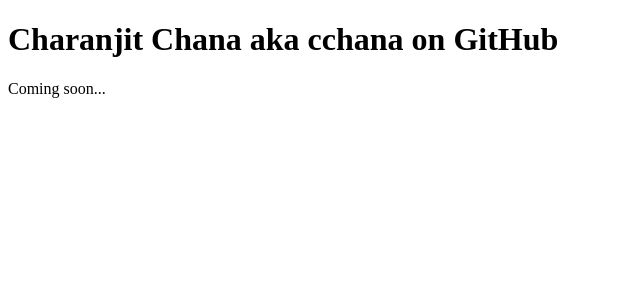
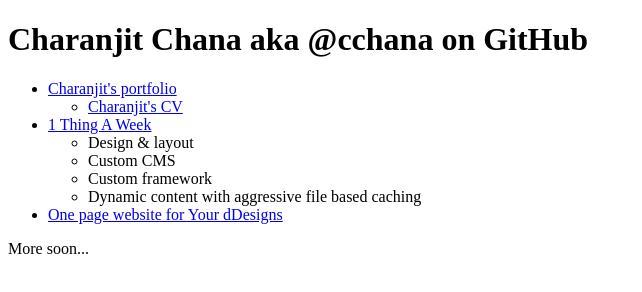
Before and after one commit to cchana/cchana.github.io, a plain HTML site: page index.html in a window 1280 px wide. Shown: the whole page, without its empty margins (0-642 px from the left). Drawn offline with Linux system fonts and the light colour scheme.

Commit message:
Update index.html
updated with links to my recent work.

```diff
--- a/index.html
+++ b/index.html
@@ -2,13 +2,30 @@
 <html>
 <head>
 	<meta http-equiv="Content-Type" content="text/html;charset=utf-8"/>
-	<title>Charanjit Chana aka cchana on GitHub</title>
+	<title>Charanjit Chana aka @cchana on GitHub</title>
 </head>
 <body>
 
-<h1>Charanjit Chana aka cchana on GitHub</h1>
+<h1>Charanjit Chana aka @cchana on GitHub</h1>
 
-<p>Coming soon...</p>
+<ul>
+	<li><a href="https://charanj.it">Charanjit's portfolio</a>
+		<ul>
+			<li><a href="https://charanj.it/cv">Charanjit's CV</a></li>
+		</ul>
+	</li>
+	<li><a href="https://www.1thingaweek.com">1 Thing A Week</a>
+		<ul>
+			<li>Design & layout</li>
+			<li>Custom CMS</li>
+			<li>Custom framework</li>
+			<li>Dynamic content with aggressive file based caching</li>
+		</ul>
+	</li>
+	<li><a href="https://www.yourddesigns.com">One page website for Your dDesigns</a></li>
+</ul>
+
+<p>More soon...</p>
 
 </body>
 </html>
```
